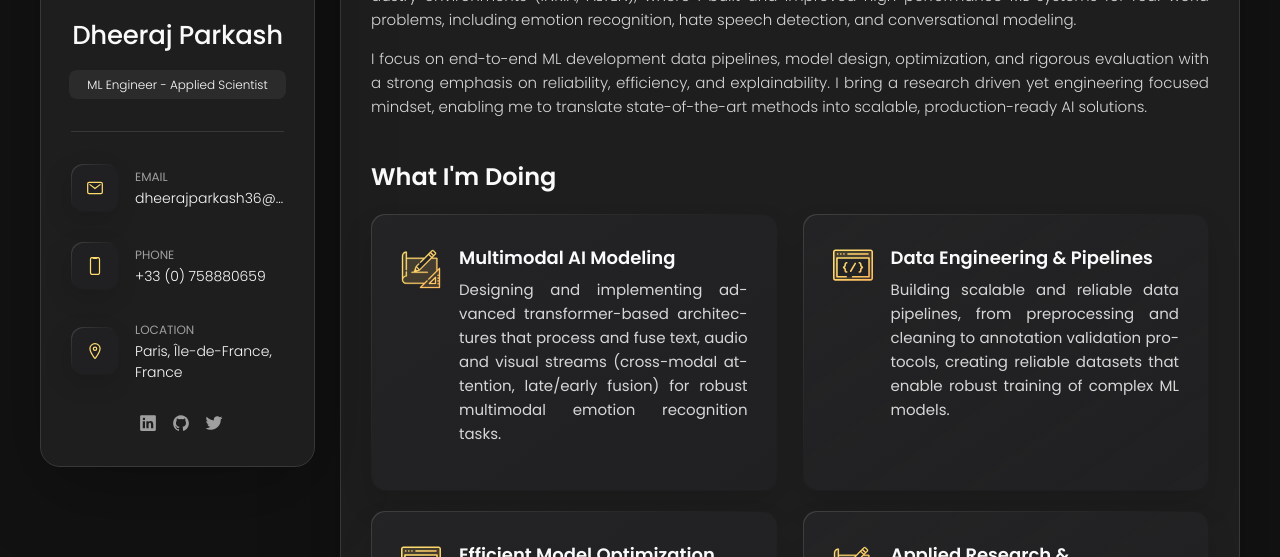
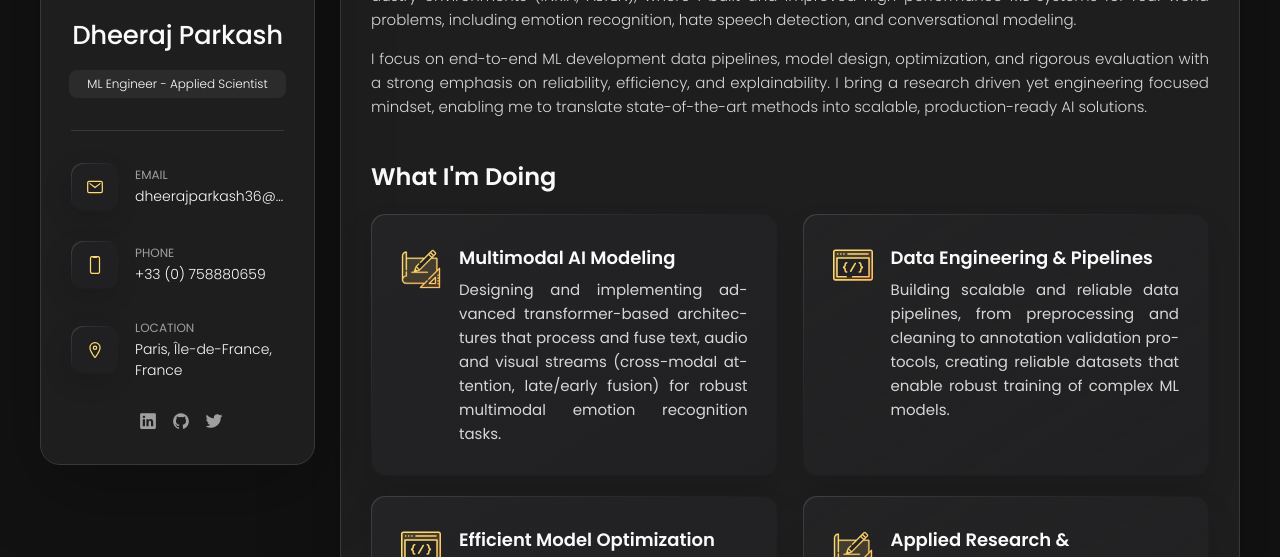
Before and after one commit to DheerajParkash/dheerajparkash.github.io, a plain HTML site: page index.html in a window 1280 px wide. Shown: the part 243-800 px from the top of the page. Drawn offline with nearby package versions, Linux system fonts and the light colour scheme.

Commit message:
alignment-update

```diff
--- a/assets/css/style.css
+++ b/assets/css/style.css
@@ -112,7 +112,7 @@
 }
 
 
-/*ADD-ON by Clovis Lechien*/
+/*ADD-ON by Dheeraj Parkash*/
 .cv-embed p {
   color: var(--white-1);
   text-align: center;
@@ -138,8 +138,6 @@ p {
   text-align: justify;        /* Justify text left and right */
   text-justify: inter-word;   /* Improve spacing between words */
   hyphens: auto;              /* Allow hyphenation for long words */
-  line-height: 1.6;           /* Optional: improve readability */
-  margin-bottom: 1em;         /* Optional: spacing between paragraphs */
 }
 
 /*-----------------------------------*\
```
